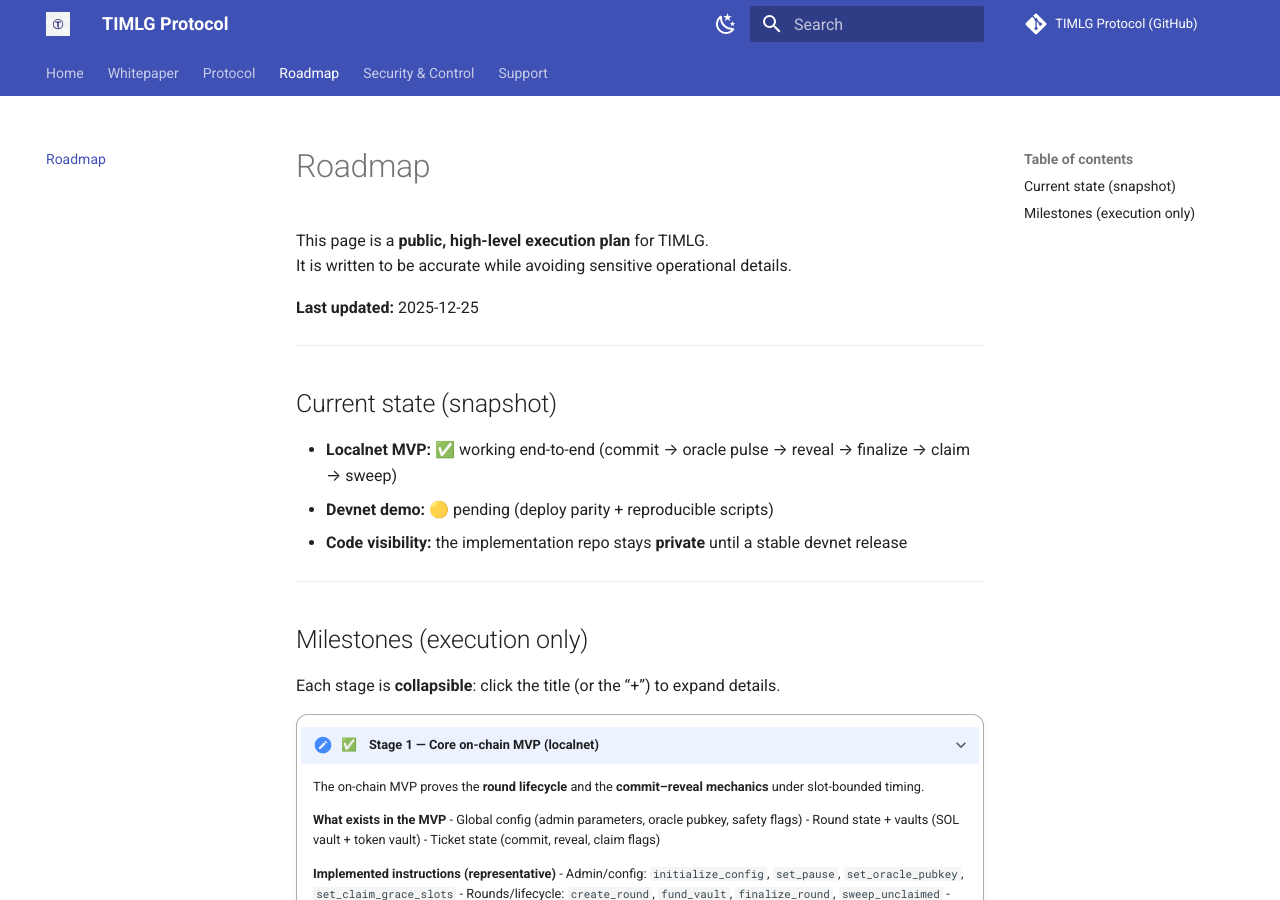
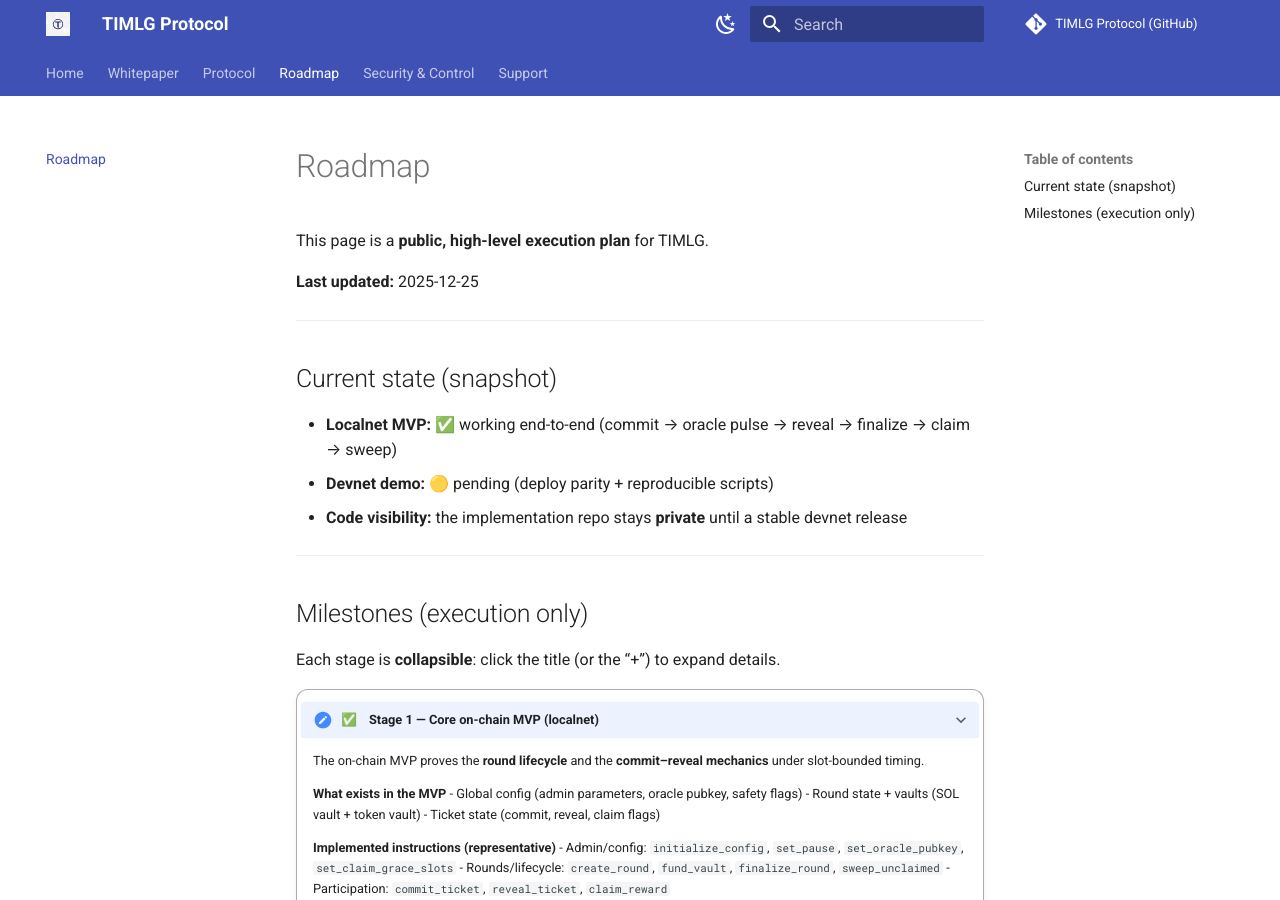
Before and after one commit to TIMLG-Protocol/timlg-protocol, an MkDocs documentation site: the page built from docs/roadmap/index.md, in a window 1280 px wide and 900 px high. Built offline with MkDocs 1.6.1 and Material for MkDocs 9.7.7, drawn with Linux system fonts in a browser that asks for light colours.

```diff
--- a/docs/roadmap/index.md
+++ b/docs/roadmap/index.md
@@ -1,7 +1,6 @@
 # Roadmap
 
 This page is a **public, high-level execution plan** for TIMLG.
-It is written to be accurate while avoiding sensitive operational details.
 
 **Last updated:** 2025-12-25
 
```
